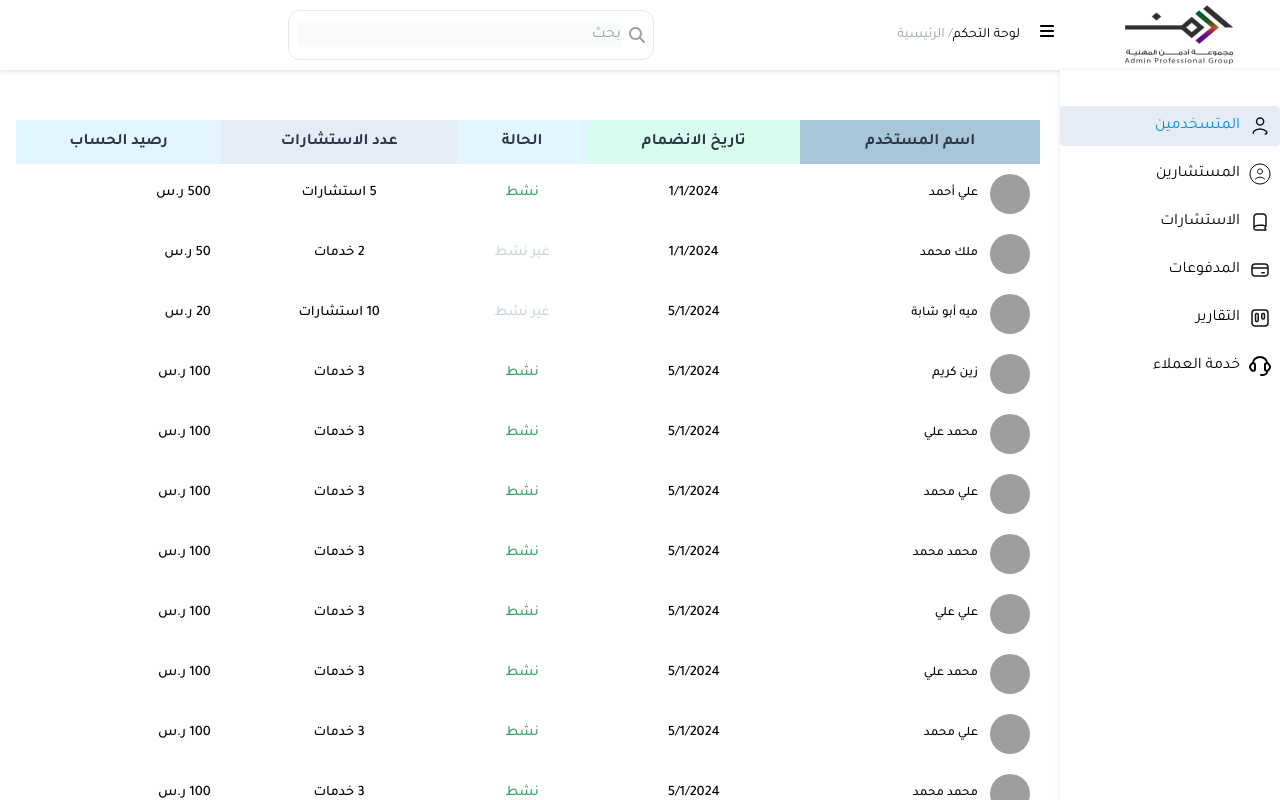
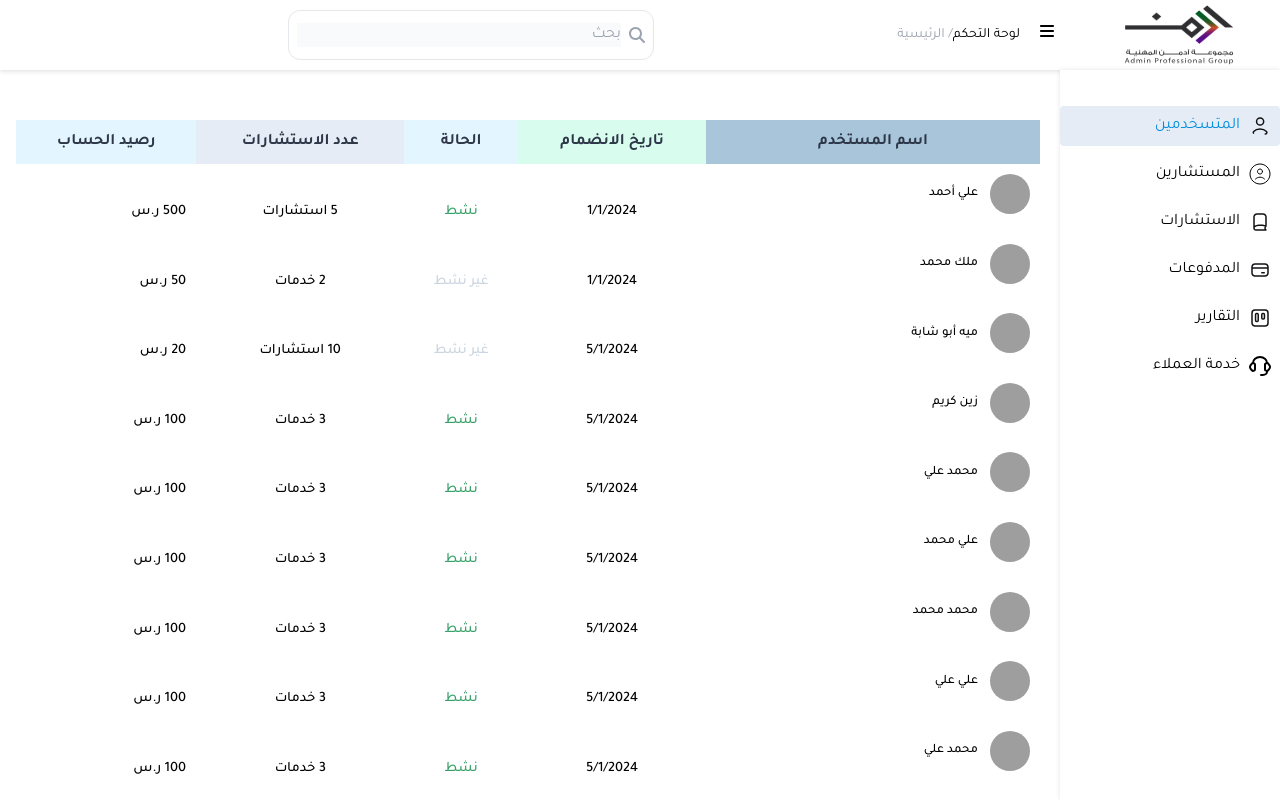
Before and after one commit to abdoBadawy74/Admin-Dashboard, a React (Vite) app: page /users in a window 1280 px wide. Shown: the top 800 px of the page. Built offline with nearby package versions, Linux system fonts and the light colour scheme; grey boxes are pictures that could not be loaded.

Commit message:
prepare to create profile page

```diff
--- a/src/Components/Table/Table.css
+++ b/src/Components/Table/Table.css
@@ -20,7 +20,8 @@
     text-align: center;
   }
 
-  .table-row:hover {
+  .table-row:hover,
+  .table-row-link:hover {
     background-color: #f1f5f9;
   }
 
--- a/src/Components/Table/Table.jsx
+++ b/src/Components/Table/Table.jsx
@@ -1,6 +1,7 @@
 import "./Table.css";
+import { Link } from "react-router-dom";
 
-const Table = ({ headers, rows, rowKey, customStyles = {} }) => {
+const Table = ({ headers, rows, rowKey, customStyles, route = {} }) => {
   const { tableStyle, headerStyle, cellStyle } = customStyles;
 
   return (
@@ -11,7 +12,12 @@ const Table = ({ headers, rows, rowKey, customStyles = {} }) => {
             {headers.map((header, index) => (
               <th
                 key={index}
-                style={{ ...headerStyle, ...header.style,backgroundColor: header.bgColor, width: header.key === "name" ? " 220px !important": "auto" }}
+                style={{
+                  ...headerStyle,
+                  ...header.style,
+                  backgroundColor: header.bgColor,
+                  width: header.key === "name" ? "220px" : "auto",
+                }}
                 className="table-header"
                 colSpan={header.key === "name" ? 2 : 1}
               >
@@ -21,8 +27,12 @@ const Table = ({ headers, rows, rowKey, customStyles = {} }) => {
           </tr>
         </thead>
         <tbody>
-          {rows.map((row, rowIndex) => (
-            <tr key={rowKey ? row[rowKey] : rowIndex} className="table-row">
+          {rows.map((row, rowIndex) => {
+            // Check if route is "users" to wrap the row with a Link
+            const isUsersRoute = route === "users" || route === "consultants";
+            const rowId = row.id; // Assuming each row has a unique `id` property
+            const rowContent = (
+              <>
                 {headers.map((header, colIndex) => (
                   <td
                     key={colIndex}
@@ -30,7 +40,7 @@ const Table = ({ headers, rows, rowKey, customStyles = {} }) => {
                       ...cellStyle,
                       ...header.cellStyle,
                       textAlign: header.align || "center",
-                    columnSpan :header.key === "name" && row.img ? 2 : 1,
+                      columnSpan: header.key === "name" && row.img ? 2 : 1,
                     }}
                     colSpan={header.key === "name" ? 2 : 1}
                     className="table-cell"
@@ -50,8 +60,27 @@ const Table = ({ headers, rows, rowKey, customStyles = {} }) => {
                     )}
                   </td>
                 ))}
+              </>
+            );
+
+            return isUsersRoute ? (
+              <Link
+                to={`/${route}/${rowId}`} // Use the row's unique id in the route
+                key={rowId} // Use `id` as the key
+                className="table-row-link" // Add this class for styling the link as a row
+                style={{ textDecoration: "none", display: "table-row" }} // Ensures it looks like a row
+              >
+                {rowContent}
+              </Link>
+            ) : (
+              <tr
+                key={rowKey ? row[rowKey] : rowIndex}
+                className="table-row"
+              >
+                {rowContent}
               </tr>
-          ))}
+            );
+          })}
         </tbody>
       </table>
     </div>
--- /dev/null
+++ b/src/Pages/Profile/Profile.jsx
@@ -0,0 +1,7 @@
+
+
+export default function Profile() {
+  return (
+    <div>Profile</div>
+  )
+}
--- a/src/Pages/Users.jsx
+++ b/src/Pages/Users.jsx
@@ -11,6 +11,7 @@ const Users = () => {
 
     const rows = [
         {
+            id: 1,
             name: "علي أحمد",
             img: "https://www.w3schools.com/howto/img_avatar.png",
             joinDate: "1/1/2024",
@@ -19,6 +20,7 @@ const Users = () => {
             balance: "500 ر.س",
         },
         {
+            id: 2,
             name: "ملك محمد",
             img: "https://www.w3schools.com/howto/img_avatar.png",
             joinDate: "1/1/2024",
@@ -27,6 +29,7 @@ const Users = () => {
             balance: "50 ر.س",
         },
         {
+            id: 3,
             name: "ميه أبو شابة",
             img: "https://www.w3schools.com/howto/img_avatar.png",
             joinDate: "5/1/2024",
@@ -35,6 +38,7 @@ const Users = () => {
             balance: "20 ر.س",
         },
         {
+            id: 4,
             name: "زين كريم",
             img: "https://www.w3schools.com/howto/img_avatar.png",
             joinDate: "5/1/2024",
@@ -43,6 +47,7 @@ const Users = () => {
             balance: "100 ر.س",
         },
         {
+            id: 5,
             name: "محمد علي",
             img: "https://www.w3schools.com/howto/img_avatar.png",
             joinDate: "5/1/2024",
@@ -51,6 +56,7 @@ const Users = () => {
             balance: "100 ر.س",
         },
         {
+            id: 6,
             name: "علي محمد",
             img: "https://www.w3schools.com/howto/img_avatar.png",
             joinDate: "5/1/2024",
@@ -59,6 +65,7 @@ const Users = () => {
             balance: "100 ر.س",
         },
         {
+            id: 7,
             name: "محمد محمد",
             img: "https://www.w3schools.com/howto/img_avatar.png",
             joinDate: "5/1/2024",
@@ -67,6 +74,7 @@ const Users = () => {
             balance: "100 ر.س",
         },
         {
+            id: 8,
             name: "علي علي",
             img: "https://www.w3schools.com/howto/img_avatar.png",
             joinDate: "5/1/2024",
@@ -75,6 +83,7 @@ const Users = () => {
             balance: "100 ر.س",
         },
         {
+            id: 9,
             name: "محمد علي",
             img: "https://www.w3schools.com/howto/img_avatar.png",
             joinDate: "5/1/2024",
@@ -83,6 +92,7 @@ const Users = () => {
             balance: "100 ر.س",
         },
         {
+            id: 10,
             name: "علي محمد",
             img: "https://www.w3schools.com/howto/img_avatar.png",
             joinDate: "5/1/2024",
@@ -91,6 +101,7 @@ const Users = () => {
             balance: "100 ر.س",
         },
         {
+            id: 11,
             name: "محمد محمد",
             img: "https://www.w3schools.com/howto/img_avatar.png",
             joinDate: "5/1/2024",
@@ -99,6 +110,7 @@ const Users = () => {
             balance: "100 ر.س",
         },
         {
+            id: 12,
             name: "علي علي",
             img: "https://www.w3schools.com/howto/img_avatar.png",
             joinDate: "5/1/2024",
@@ -114,7 +126,7 @@ const Users = () => {
         cellStyle: { padding: "10px", textAlign: "center", fontSize: "0.9em", fontWeight: "500" },
     };
 
-    return <Table headers={headers} rows={rows} customStyles={customStyles} />;
+    return <Table headers={headers} rows={rows} customStyles={customStyles} route="users" />;
 };
 
 export default Users;
```
Lines whose indentation alone changed are shown as unchanged.
